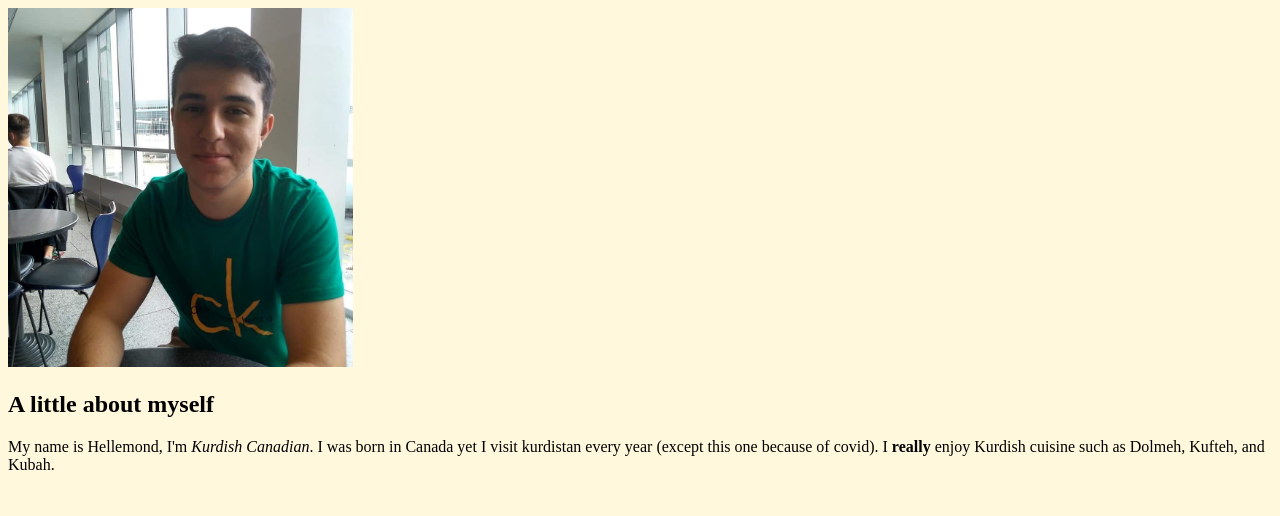
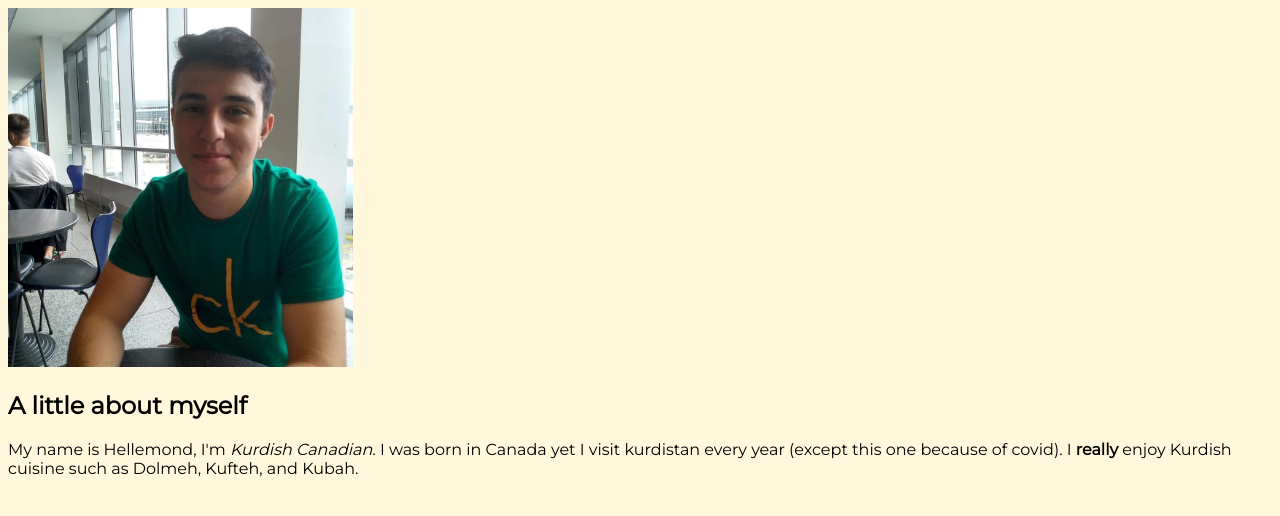
Before and after one commit to hellemond/1620-personal-website, a plain HTML site: page pages/about.html in a window 1280 px wide. Drawn offline with Linux system fonts and the light colour scheme.

Commit message:
Added Montserrat font to all pages

```diff
--- a/CSS/styles.css
+++ b/CSS/styles.css
@@ -1,8 +1,10 @@
 body {
     background-color: cornsilk;
+    font-family: Montserrat, sans-serif;
 }
 h1 {
     color: #21cad6;
+
 }
 nav {
     background-color: #e59500;
--- a/pages/about.html
+++ b/pages/about.html
@@ -1,6 +1,8 @@
 <!DOCTYPE html>
 <html lang="en">
 <head>
+    <link rel="preconnect" href="https://fonts.gstatic.com">
+    <link href="https://fonts.googleapis.com/css2?family=Montserrat&display=swap" rel="stylesheet">
     <meta charset="UTF-8">
     <meta http-equiv="X-UA-Compatible" content="IE=edge">
     <meta name="viewport" content="width=device-width, initial-scale=1.0">
@@ -8,7 +10,7 @@
     <link rel="stylesheet" href="../CSS/styles.css">
 </head>
 <body>
-    <main></main>
+    <main>
     <article>
     <img src="../images/Herrumond.jpg" alt="Hellemond's face" width="345" height="359">
     <h2>A little about myself</h2>
@@ -16,6 +18,6 @@
         this one because of covid). I <strong>really</strong> enjoy Kurdish cuisine such as Dolmeh, Kufteh, and Kubah.
     </p>
     </article>
-     </main>
+    </main>
 </body>
 </html>
```
Also changed, not shown: pages/courses.html (+2 -0 lines).
